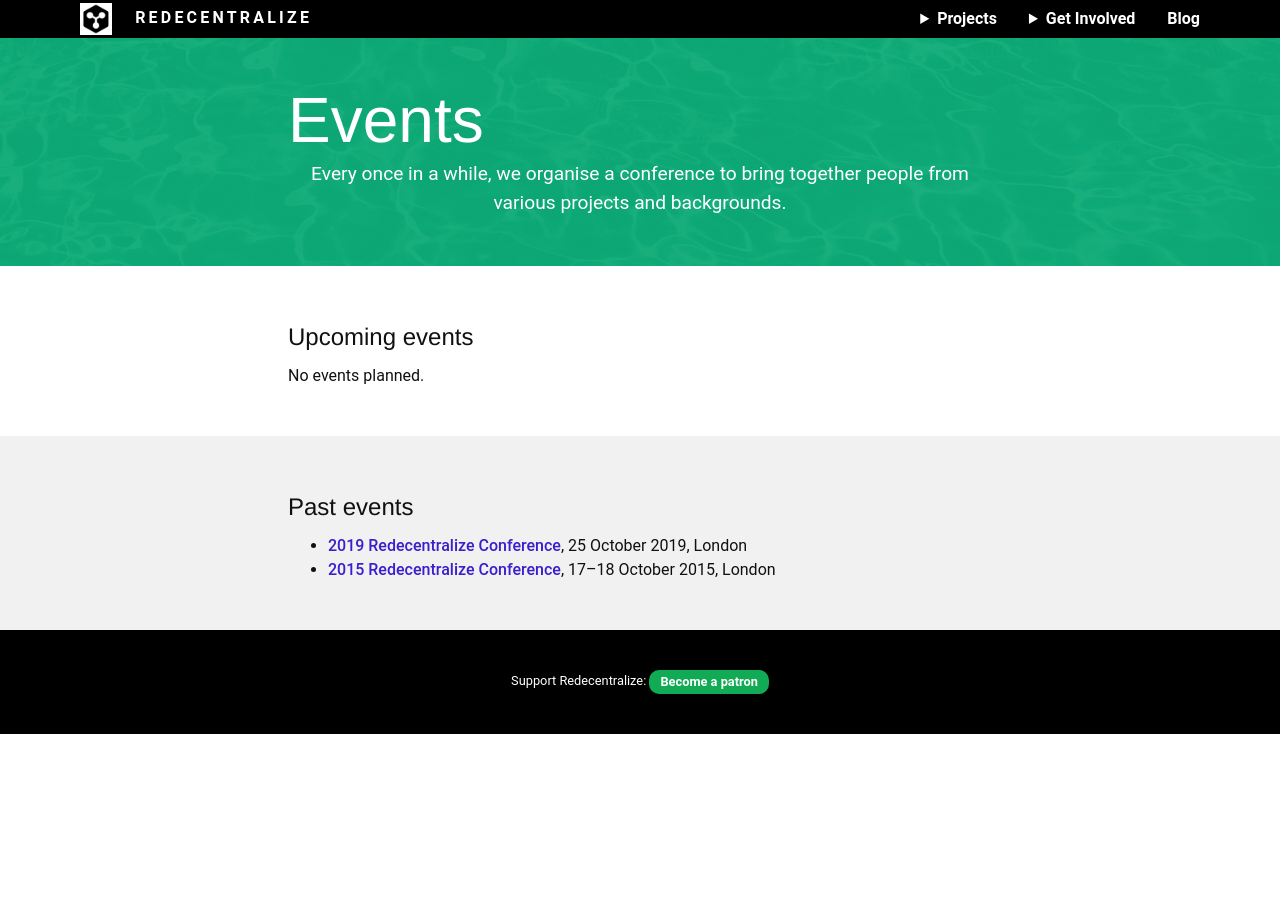
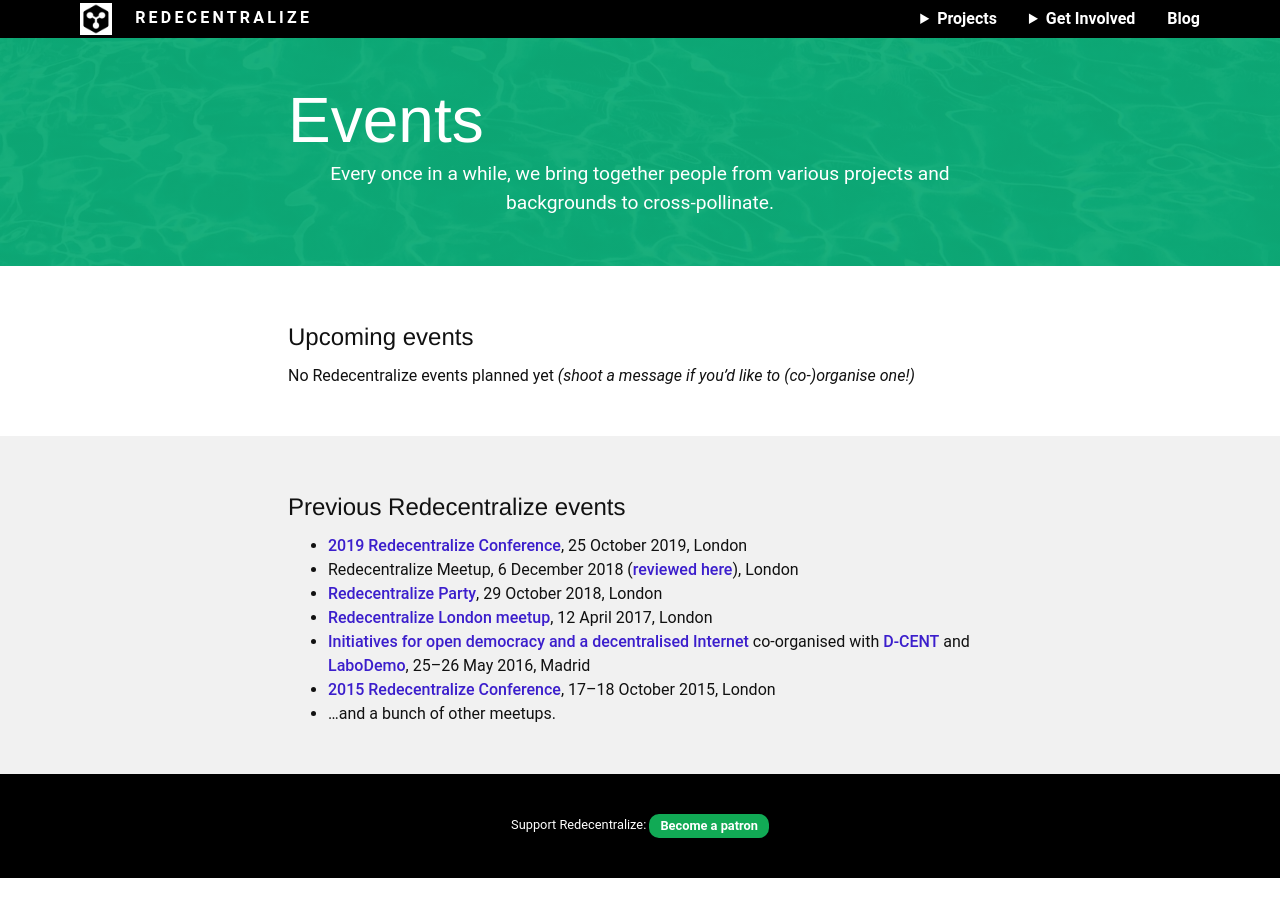
Before and after one commit to redecentralize/redecentralize-website, a Jekyll site: the page built from events/index.html, in a window 1280 px wide. Built offline with Jekyll 4.4.1, drawn with Linux system fonts in a browser that asks for light colours.

Commit message:
Add some meetups to past events

```diff
--- a/events/index.html
+++ b/events/index.html
@@ -8,7 +8,7 @@
   <header>
     <h1>Events</h1>
     <p>
-      Every once in a while, we organise a conference to bring together people from various projects and backgrounds.
+      Every once in a while, we bring together people from various projects and backgrounds to cross-pollinate.
     </p>
   </header>
 </div>
@@ -16,19 +16,34 @@
   <section class="container single-column">
     <h2>Upcoming events</h2>
     <p>
-      No events planned.
+      No Redecentralize events planned yet <em>(shoot a message if you’d like to (co-)organise one!)</em>
     </p>
   </section>
 </div>
 <div class="bg-grey">
   <section class="container single-column">
-    <h2>Past events</h2>
+    <h2>Previous Redecentralize events</h2>
     <ul>
       <li>
         <a href="2019-conference/">2019 Redecentralize Conference</a>, 25 October 2019, London
       </li>
       <li>
+        Redecentralize Meetup, 6 December 2018 (<a href="https://msls.net/2018/12/07/redecentralize/">reviewed here</a>), London
+      </li>
+      <li>
+        <a href="https://attending.io/events/redecentralize-party">Redecentralize Party</a>, 29 October 2018, London
+      </li>
+      <li>
+        <a href="https://www.eventbrite.co.uk/e/decentralised-apps-redecentralize-london-april-meetup-tickets-32951400526">Redecentralize London meetup</a>, 12 April 2017, London
+      </li>
+      <li>
+        <a href="https://web.archive.org/web/20160523032134/http://dcentproject.eu/dcentmadrid/democracy-lab/">Initiatives for open democracy and a decentralised Internet</a> co-organised with <a href="https://dcentproject.eu/">D-CENT</a> and <a href="https://labodemo.net/">LaboDemo</a>, 25–26 May 2016, Madrid
+      </li>
+      <li>
         <a href="2015-conference/">2015 Redecentralize Conference</a>, 17–18 October 2015, London
+      </li>
+      <li>
+        …and a bunch of other meetups.
       </li>
     </ul>
   </section>
```
